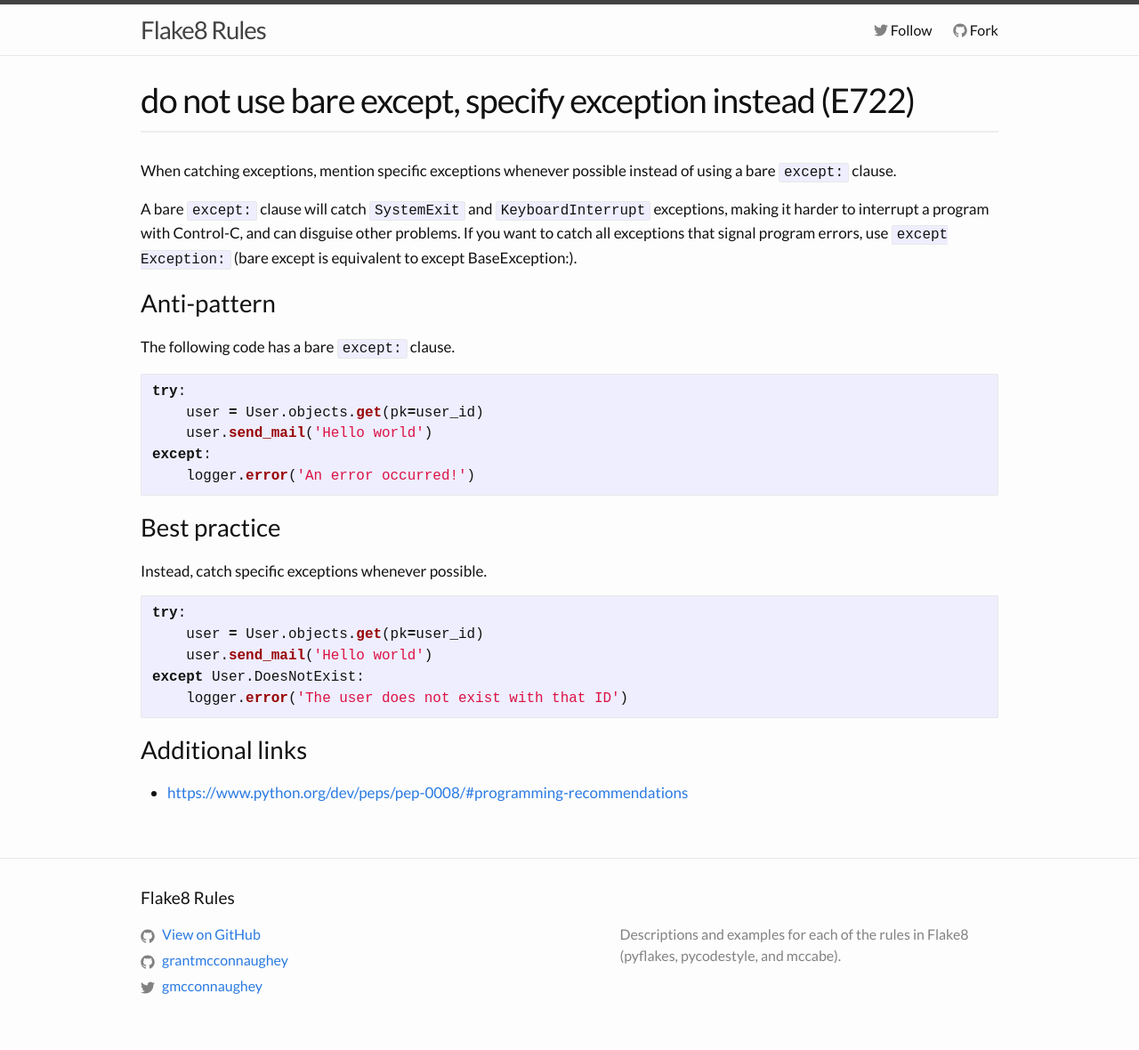
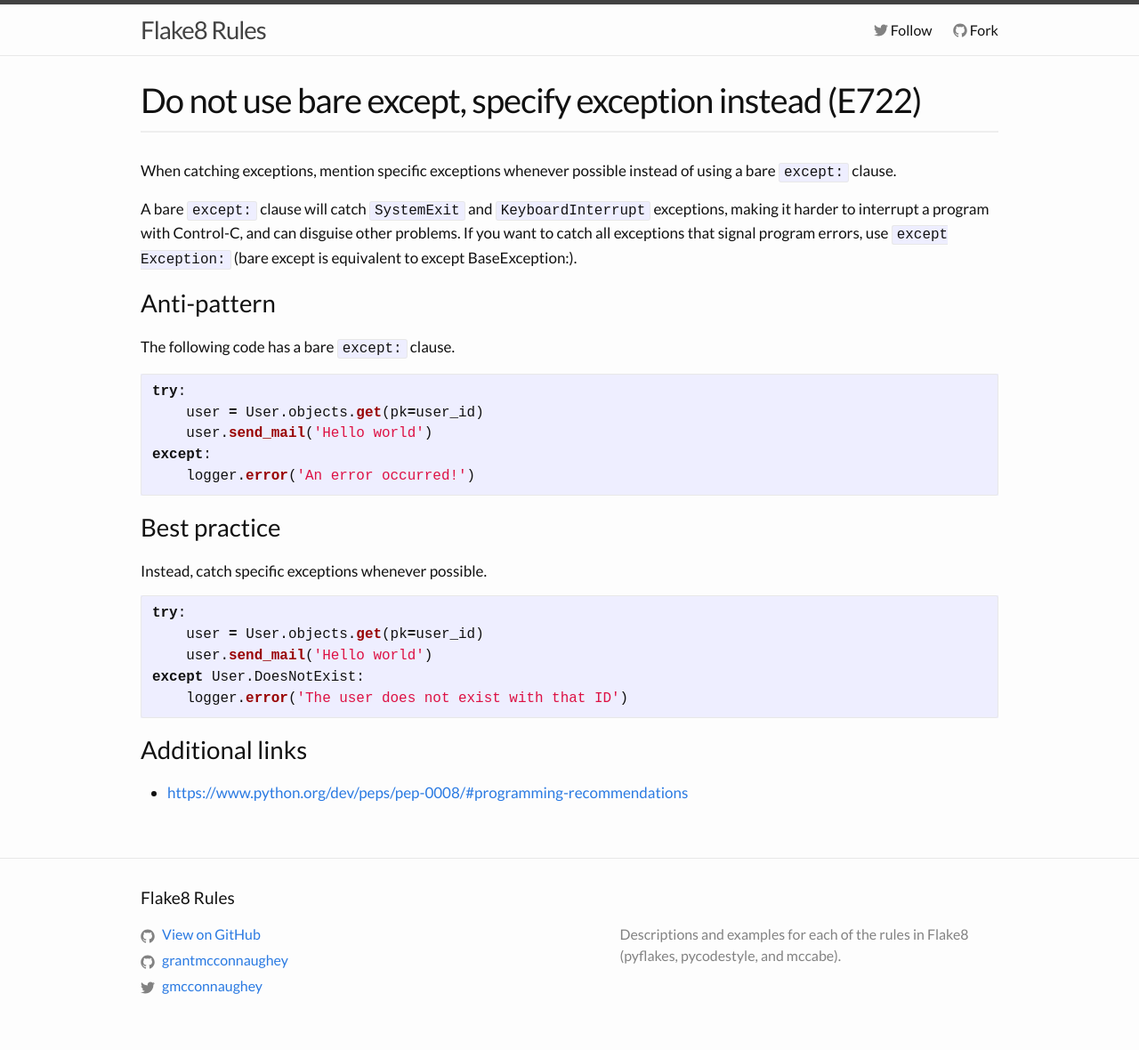
Before and after one commit to grantmcconnaughey/Flake8Rules, a Jekyll site: the page built from _rules/E722.md, in a window 1280 px wide. Shown: the whole page at 89% size. Built offline with Jekyll 4.4.1, drawn with Linux system fonts in a browser that asks for light colours; nearby versions of some CDN libraries; comment, search, counter and statistics services are not loaded.

```diff
--- a/_rules/E722.md
+++ b/_rules/E722.md
@@ -1,7 +1,7 @@
 ---
 code: E722
-message: "do not use bare except, specify exception instead"
-title: "do not use bare except, specify exception instead (E722)"
+message: "Do not use bare except, specify exception instead"
+title: "Do not use bare except, specify exception instead (E722)"
 links:
   - https://www.python.org/dev/peps/pep-0008/#programming-recommendations
 ---
```
Also changed, not shown: _rules/E117.md (added, +27 -0 lines).
